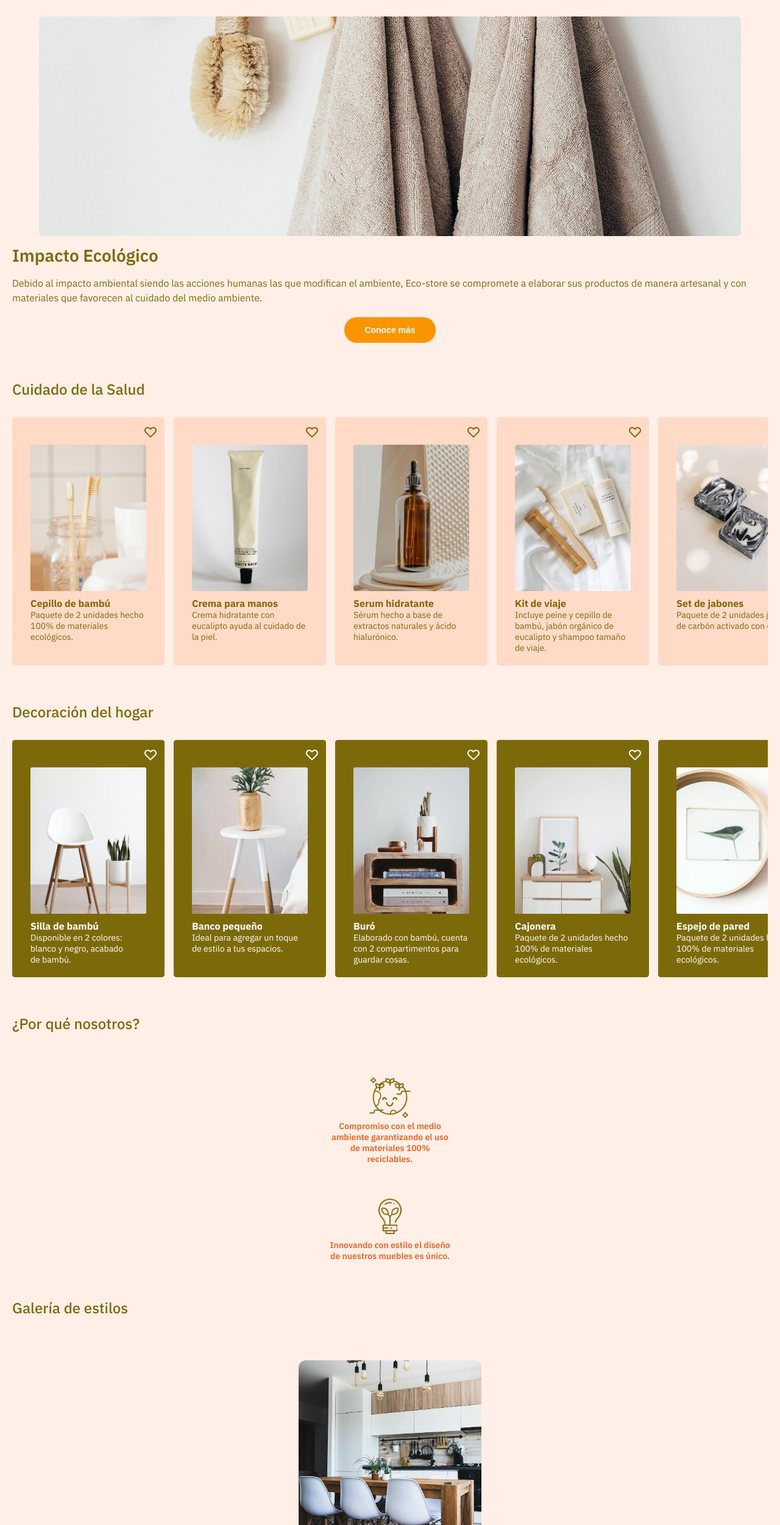
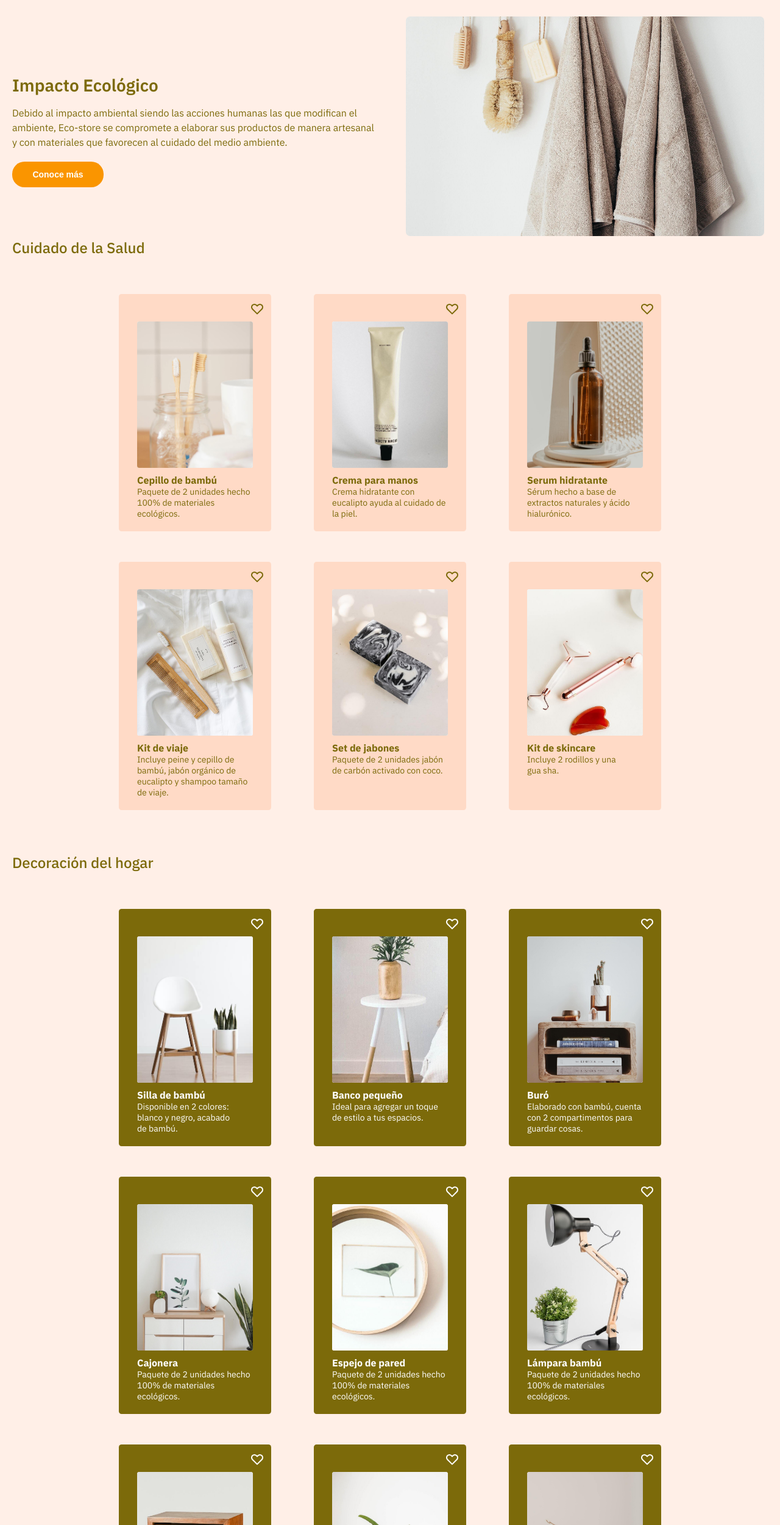
Before and after one commit to ronitzdev/eco-store, a plain HTML site: page index.html in a window 1280 px wide. Shown: the part 60-2560 px from the top of the page at 61% size. Drawn offline with Linux system fonts and the light colour scheme.

Commit message:
Feat: responsive styles for tablet and desktop

```diff
--- a/scss/main.scss
+++ b/scss/main.scss
@@ -92,7 +92,6 @@ body {
     display: flex;
     flex-direction: column;
     padding: 0 20px;
-    grid-area: 10px;
     h1 {
       margin: 10px 0 15px 0;
       font-size: 2.8rem;
@@ -373,3 +372,70 @@ footer {
     transform: rotate(45deg) translate(-5px, -6px);
   }
 }
+@media (min-width: 768px) {
+  .about .info-container {
+    flex-direction: row;
+    justify-content: center;
+  }
+  .gallery2 .gallery2-container {
+    flex-direction: row;
+  }
+
+  .location figure img {
+    left: 0;
+    height: auto;
+  }
+  .footer-container .social-media {
+    display: flex;
+    justify-content: center;
+  }
+}
+@media (min-width: 1024px) {
+  .hero {
+    flex-direction: row;
+    align-items: center;
+    .hero-container {
+      width: 50%;
+      button {
+        margin: 20px 0 0 0;
+      }
+    }
+    figure {
+      width: 46%;
+    }
+  }
+  .gallery .gallery-container {
+    flex-wrap: wrap;
+    justify-content: space-evenly;
+    gap: 20px;
+  }
+  .about .info-container {
+    justify-content: space-evenly;
+  }
+}
+
+@media (min-width: 1024px) {
+  .gallery {
+    padding-bottom: 70px;
+    .gallery-container {
+      width: 75%;
+      margin: 0 auto;
+      gap: 50px;
+    }
+    h2 {
+      padding-bottom: 60px;
+    }
+  }
+  .gallery2 .gallery2-container {
+    justify-content: center;
+  }
+  .location {
+    figure img {
+      padding-left: 45px;
+    }
+    h5,
+    p {
+      padding-left: 45px;
+    }
+  }
+}
```
Also changed, not shown: css/main.css, 1 other file.
